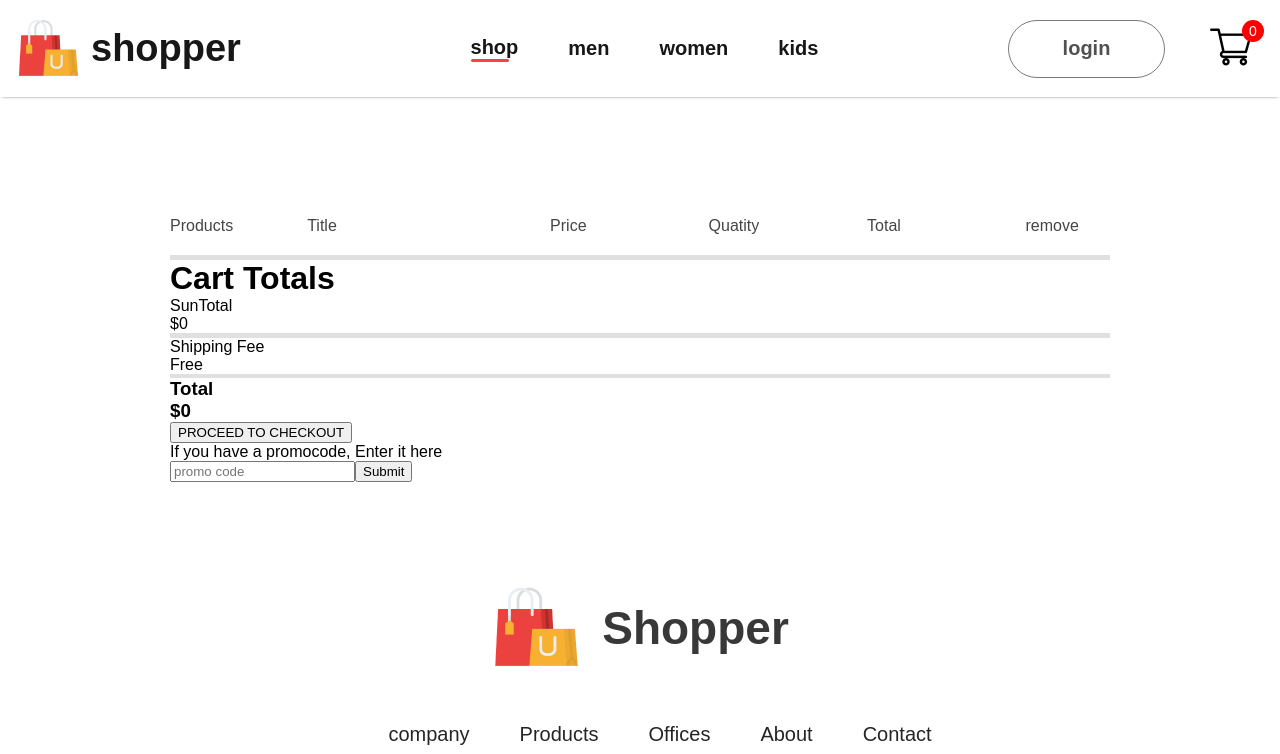
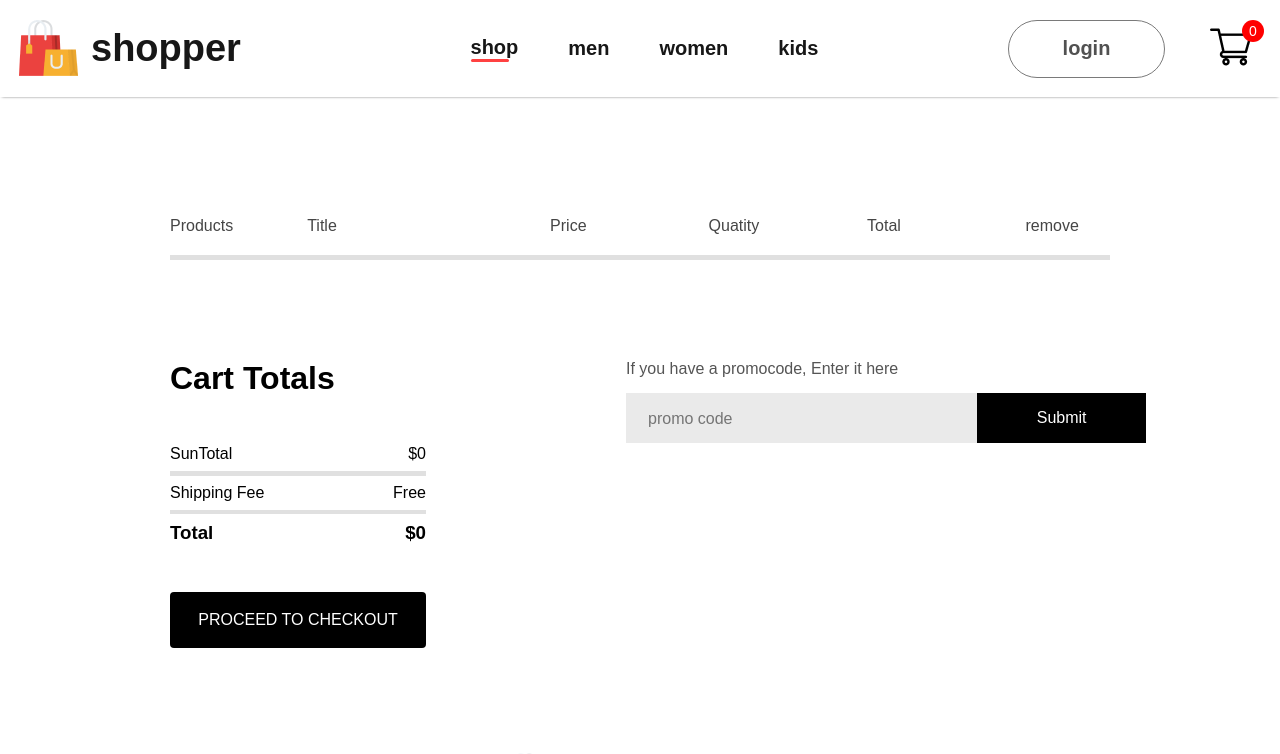
Before and after one commit to george827/E-commerce, a React (Create React App) app in the folder front-end/: page /cart in a window 1280 px wide. Shown: the top 754 px of the page. Built offline with nearby package versions, Linux system fonts and the light colour scheme.

Commit message:
Update cart css

```diff
--- a/front-end/src/components/CartItems/CartItems.css
+++ b/front-end/src/components/CartItems/CartItems.css
@@ -41,3 +41,78 @@
     border-radius: 0.25rem;
     background: #fff;
 }
+
+/* cart items down */
+
+.cartitems-down {
+    display: flex;
+    margin: 100px 0px;
+}
+
+.cartitems-total {
+    flex: 1;
+    display: flex;
+    flex-direction: column;
+    margin-right: 200px;
+    gap: 40px;
+}
+
+.cartsitems-total-item {
+    display: flex;
+    justify-content: space-between;
+    padding: 0.5rem 0;
+    /* align-items: center; */
+}
+
+.cartitems-total button {
+    width: 16rem;
+    height: 3.5rem;
+    background-color: #000;
+    color: #fff;
+    font-size: 16px;
+    font-weight: 500;
+    border: none;
+    border-radius: 0.25rem;
+    cursor: pointer;
+}
+
+.CARTITEMS-PROMOCODE {
+    flex: 1;
+    font-size: 16px;
+    font-weight: 500;
+    display: flex;
+    flex-direction: column;
+}
+
+.CARTITEMS-PROMOCODE p {
+    color: #555;
+}
+
+.cartitems-promobox {
+    width: 500px;
+    margin-top: 15px;
+    padding-left: 20px;
+    height: 50px;
+    background: #eaeaea;
+    display: flex;
+}
+
+.cartitems-promobox input {
+    border: none;
+    outline: none;
+    background: transparent;
+    font-size: 16px;
+    width: 330px;
+    height: 50px;
+}
+
+.cartitems-promobox button {
+    width: 170px;
+    height: 50px;
+    background: #000;
+    color: #fff;
+    font-size: 16px;
+    font-weight: 500;
+    border: none;
+    cursor: pointer;
+}
--- a/front-end/src/components/CartItems/CartItems.jsx
+++ b/front-end/src/components/CartItems/CartItems.jsx
@@ -65,7 +65,7 @@ export const CartItems = () => {
         <div className="CARTITEMS-PROMOCODE">
             <p>If you have a promocode, Enter it here </p>
             <div className="cartitems-promobox">
-                <input type="text" name="" id="" placeholder="promo code"/>
+                <input type="text" placeholder="promo code"/>
                 <button>Submit</button>
             </div>
         </div>
```
